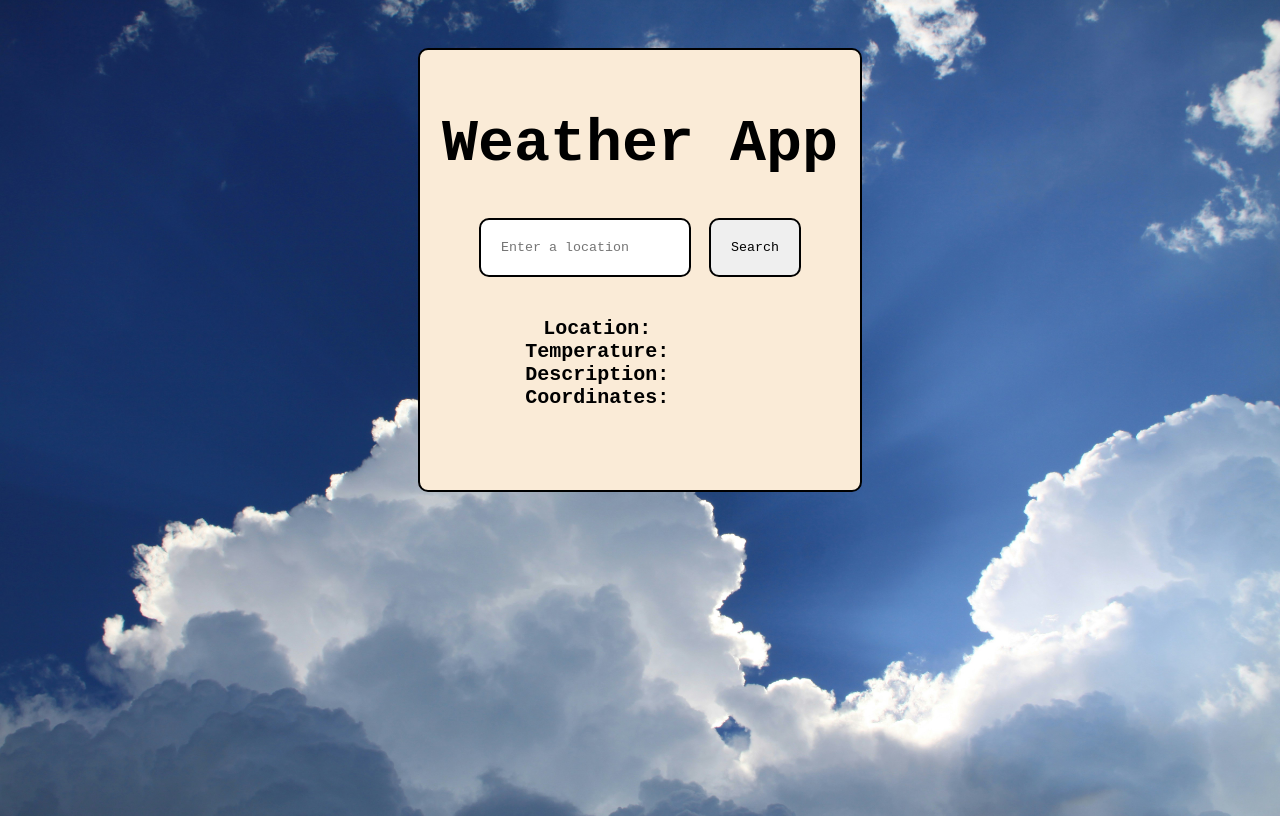
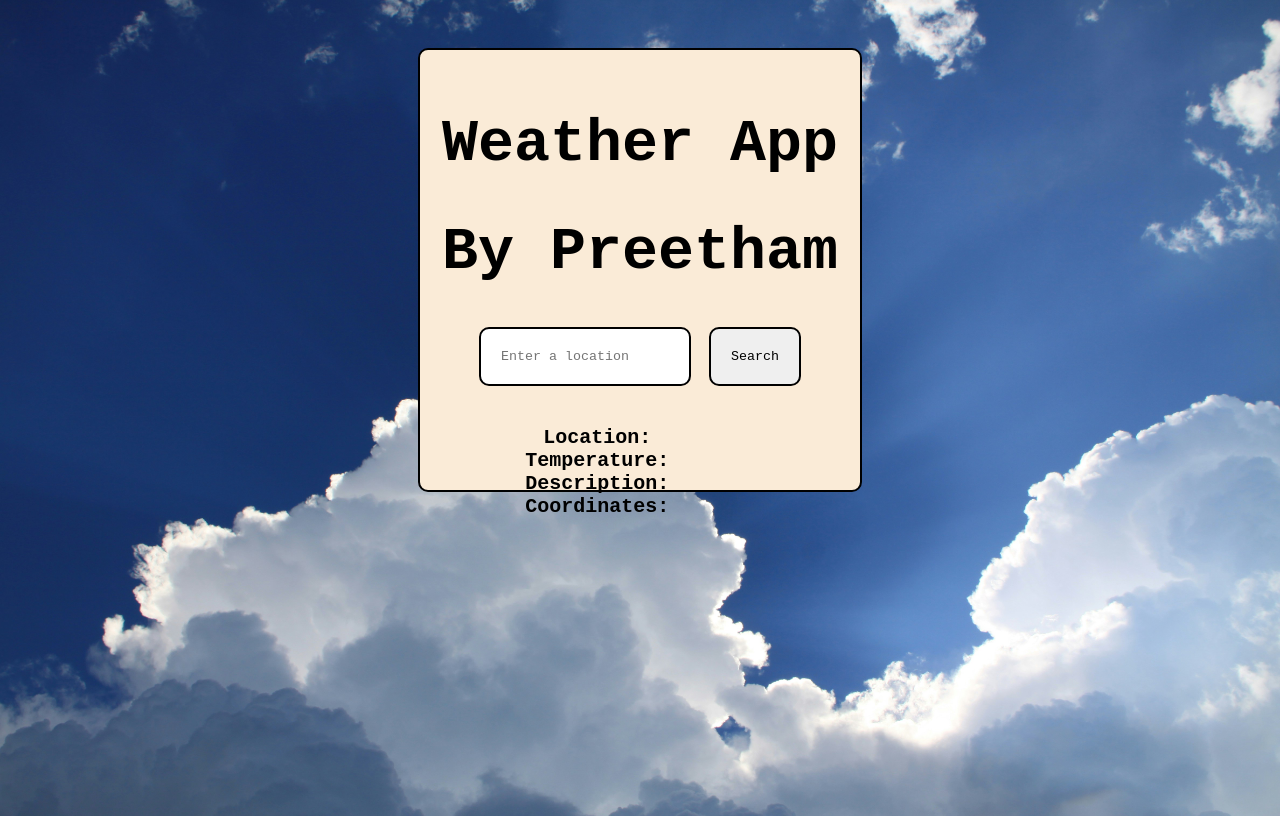
Before and after one commit to s-preetham/weather-app, a plain HTML site: page index.html in a window 1280 px wide. Drawn offline with Linux system fonts and the light colour scheme.

Commit message:
change index file

```diff
--- a/index.html
+++ b/index.html
@@ -9,6 +9,7 @@
 <body>
     <div class="container">
         <h1>Weather App</h1>
+        <h1>By Preetham</h1>
         <input type="text" id="locationName" placeholder="Enter a location">
         <button id="searchButton">Search</button>
         <div class="weather-info">
```
